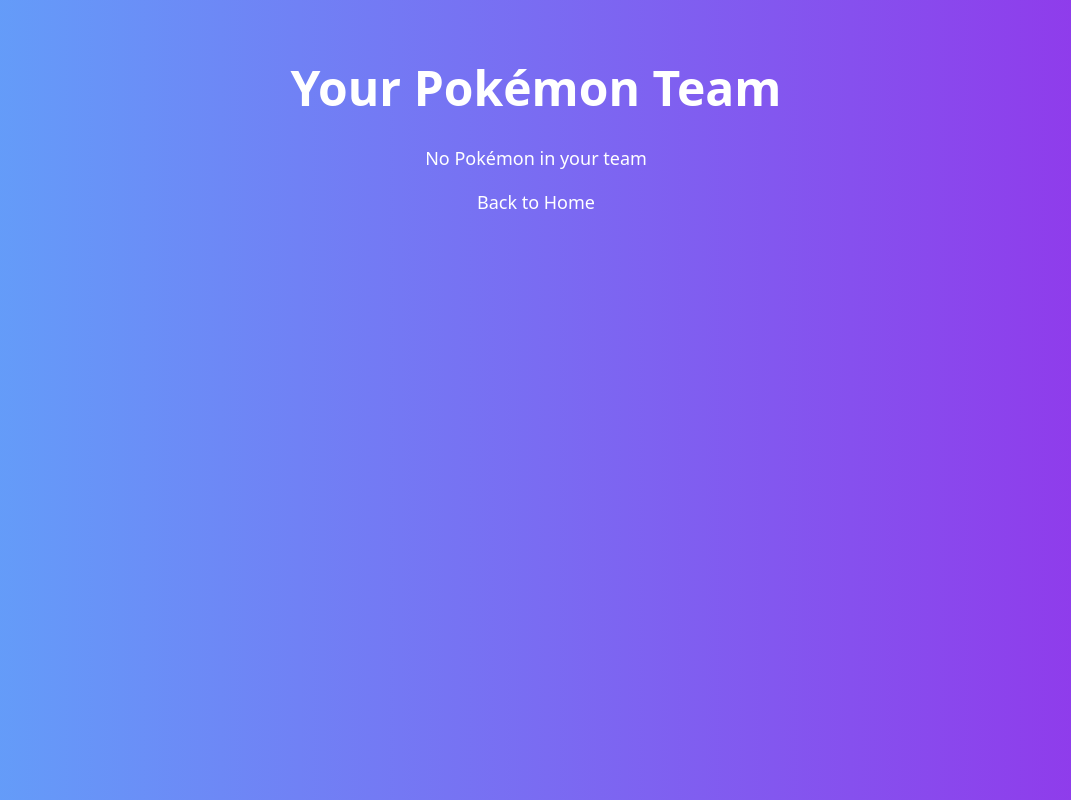
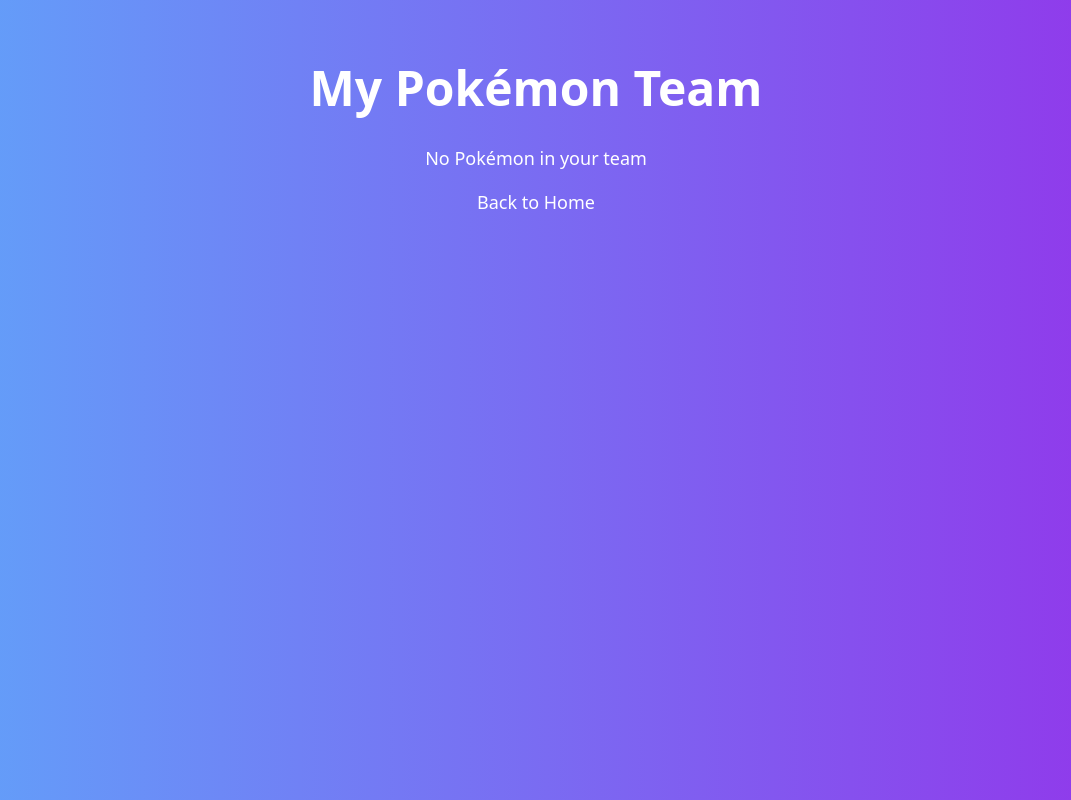
Before and after one commit to jimohsegun1/pokemon_lba, a React (Vite) app: page /my-team in a window 1280 px wide. Shown: the whole page, without its empty margins (104-1175 px from the left). Built offline with nearby package versions, Linux system fonts and the light colour scheme.

Commit message:
fix small bug

```diff
--- a/src/components/MyTeam.jsx
+++ b/src/components/MyTeam.jsx
@@ -4,7 +4,7 @@
 const MyTeam = ({ team, removeFromTeam }) => {
   return (
     <div className="min-h-screen bg-gradient-to-r from-blue-400 to-purple-600 p-6 md:p-10 lg:p-16">
-      <h1 className="text-5xl font-bold text-white mb-8 text-center">Your Pokémon Team</h1>
+      <h1 className="text-5xl font-bold text-white mb-8 text-center">My Pokémon Team</h1>
       {team.length === 0 ? (
         <p className="text-white text-lg text-center">No Pokémon in your team</p>
       ) : (
```
